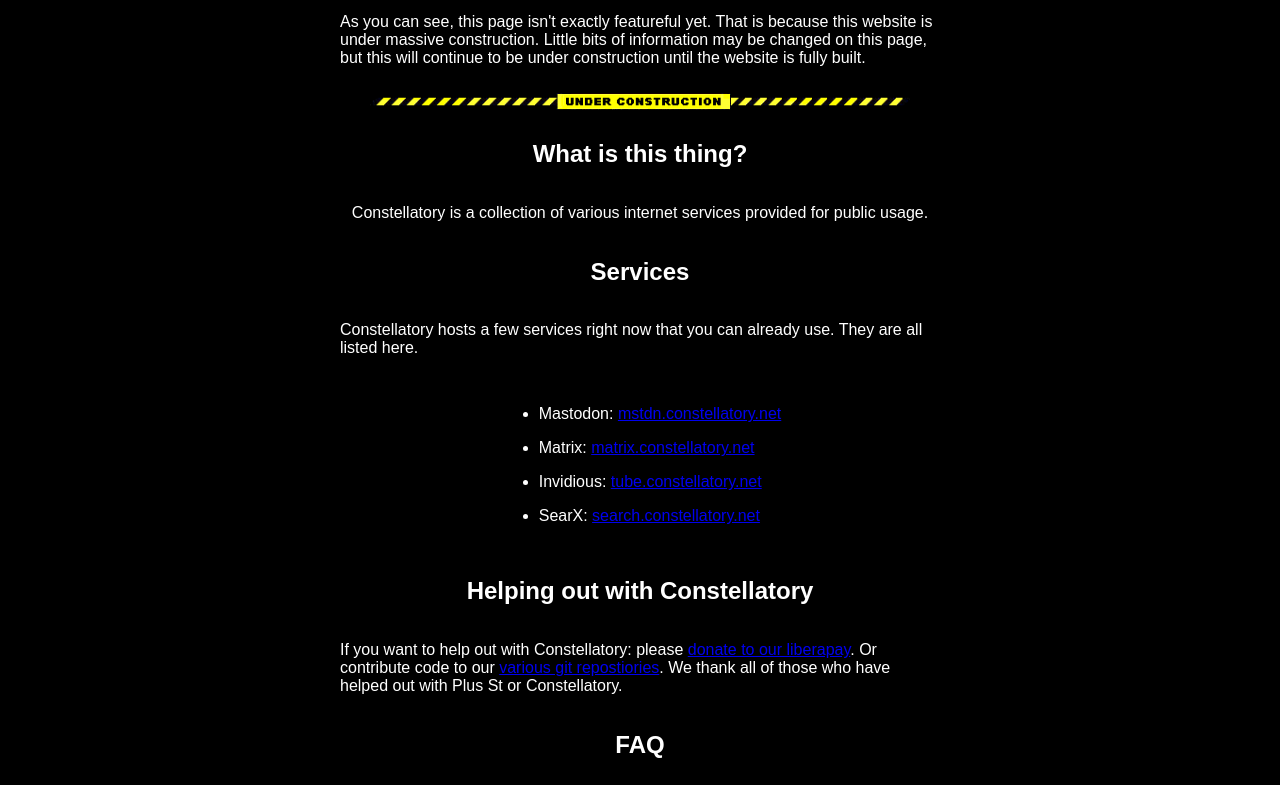
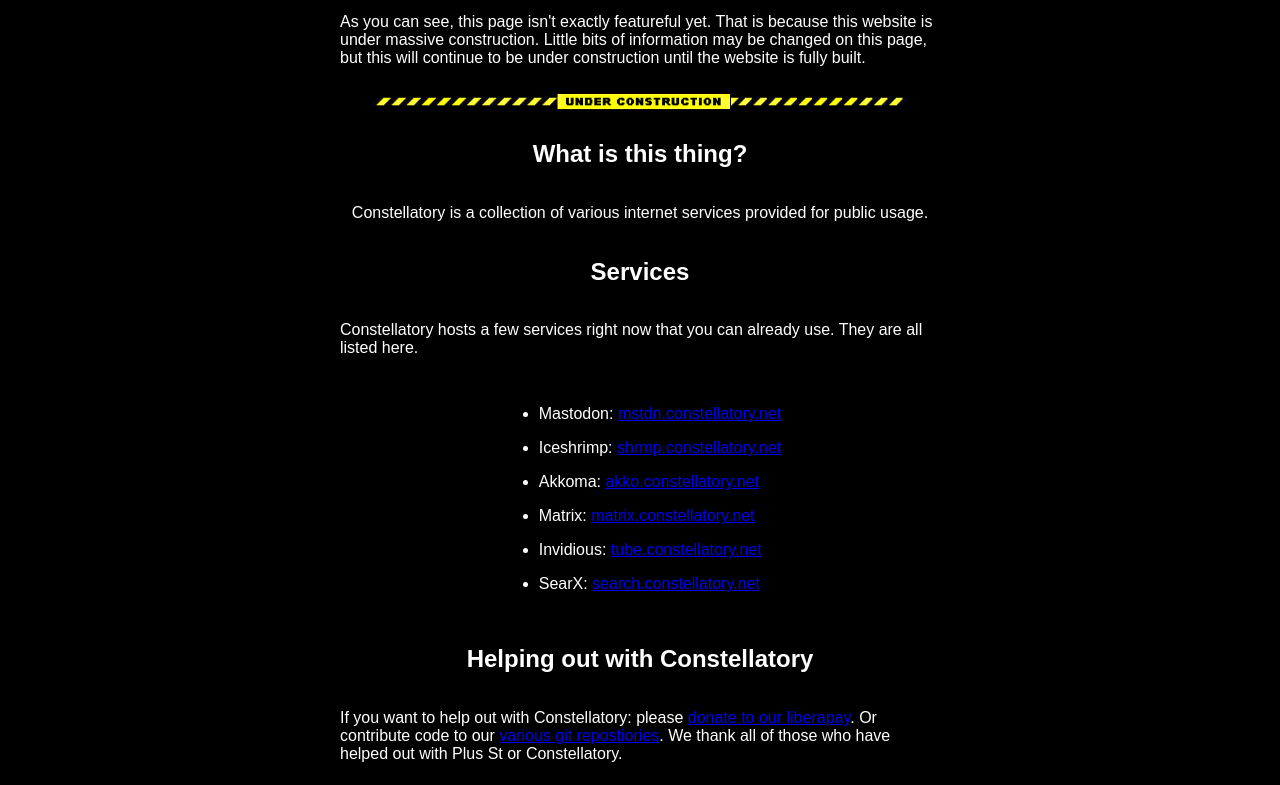
Before and after one commit to constellatory/website, a plain HTML site: page index.html in a window 1280 px wide. Shown: the part 312-1097 px from the top of the page. Drawn offline with Linux system fonts and the light colour scheme.

Commit message:
Add Iceshrimp and Akkoma instances

```diff
--- a/index.html
+++ b/index.html
@@ -24,6 +24,8 @@
             <p>Constellatory hosts a few services right now that you can already use. They are all listed here.</p>
             <ul>
 		<li><p>Mastodon: <a href="https://mstdn.constellatory.net">mstdn.constellatory.net</a></p></li>
+		<li><p>Iceshrimp: <a href="https://shrmp.constellatory.net">shrmp.constellatory.net</a></p></li>
+		<li><p>Akkoma: <a href="https://akko.constellatory.net">akko.constellatory.net</a></p></li>
 		<li><p>Matrix: <a href="https://matrix.constellatory.net">matrix.constellatory.net</a></p></li>
 		<li><p>Invidious: <a href="https://tube.constellatory.net">tube.constellatory.net</a></p></li>
                 <li><p>SearX: <a href="https://search.constellatory.net">search.constellatory.net</a></p></li>
```
